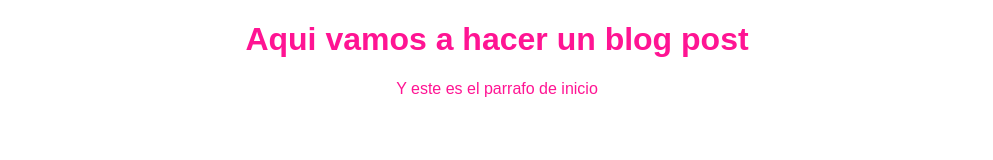
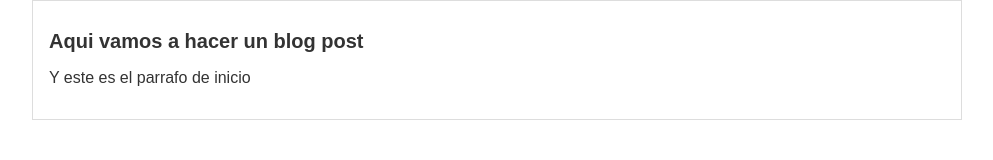
Before and after one commit to ecatriquil/hyperblog, a plain HTML site: page index.html in a window 1280 px wide. Shown: the whole page, without its empty margins (143-1136 px from the left). Drawn offline with Linux system fonts and the light colour scheme.

Commit message:
Commit al master del blog post

```diff
--- a/css/styles.css
+++ b/css/styles.css
@@ -1,5 +1,20 @@
 body{
     text-align: center;
     font-family: Arial, Helvetica, sans-serif;
-    color: deeppink;
+    color: #333;
+    font-size: 16px;
+    margin: 0;
+    padding: 0;
 }
+
+#container {
+    width: 70%;
+    padding: 1em;
+    text-align: left;
+    border: 1px solid #ddd;
+    margin: 0 auto;
+}
+
+#container h1 {
+    font-size: 20px;
+}
--- a/index.html
+++ b/index.html
@@ -8,7 +8,11 @@
     <title>Articulo</title>
 </head>
 <body>
-    <h1>Aqui vamos a hacer un blog post</h1>
-    <p>Y este es el parrafo de inicio</p>
+    <div id="container">
+        <div id="post">
+            <h1>Aqui vamos a hacer un blog post</h1>
+            <p>Y este es el parrafo de inicio</p>
+        </div>
+    </div>
 </body>
 </html>
```
